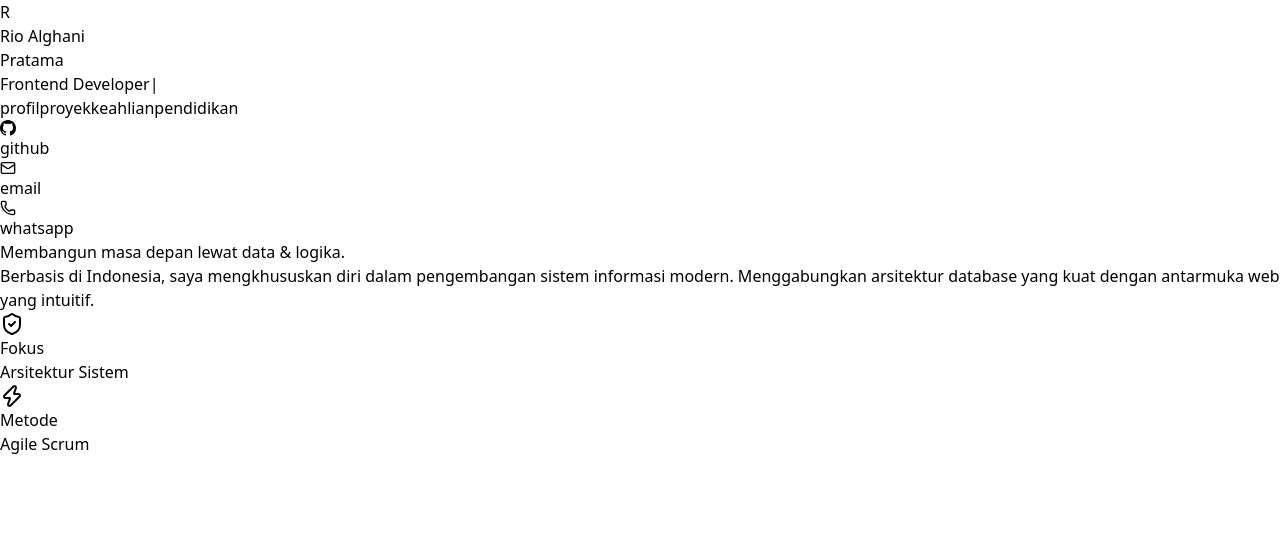
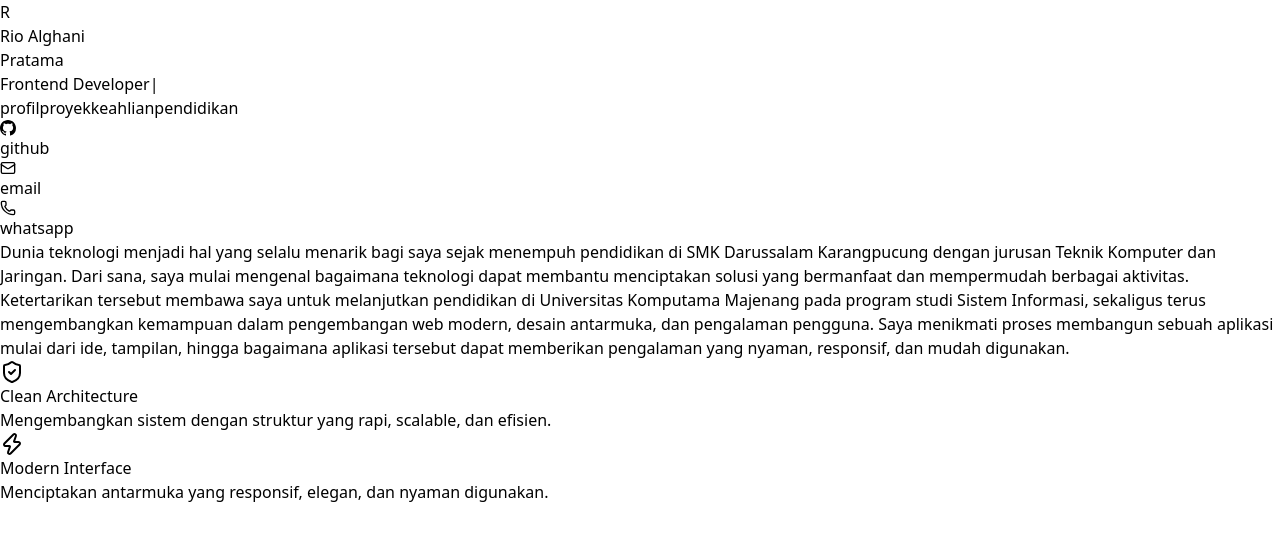
Before and after one commit to Rioalghanipratama/Rio_alghanipratama, a React (Vite) app: page / in a window 1280 px wide. Shown: the top 540 px of the page. Built offline with nearby package versions, Linux system fonts and the light colour scheme.

Commit message:
Enhance portfolio UI and about section

```diff
--- a/src/App.jsx
+++ b/src/App.jsx
@@ -126,19 +126,41 @@ useEffect(() => {
 function ProfilContent() {
   return (
     <div className="space-y-16">
-      <header className="space-y-8">
-        <h2 className="text-5xl lg:text-7xl font-bold text-white tracking-tighter leading-none">
-          Membangun masa depan lewat <span className="text-blue-500 italic">data</span> & <span className="text-white/40">logika.</span>
-        </h2>
-        <p className="text-xl leading-relaxed text-[#888] font-light">
-          Berbasis di Indonesia, saya mengkhususkan diri dalam pengembangan sistem informasi modern. Menggabungkan arsitektur database yang kuat dengan antarmuka web yang intuitif.
-        </p>
-      </header>
+      <p className="max-w-2xl text-lg leading-relaxed text-[#888] font-light">
+        Dunia teknologi menjadi hal yang selalu menarik bagi saya sejak menempuh pendidikan di
+        <a
+        href="https://smkdaka.sch.id/"
+        target="_blank"
+        rel="noreferrer"
+        className="text-white hover:text-blue-400 transition-all duration-300"
+        >
+          {" "}SMK Darussalam Karangpucung{" "}
+        </a>
+        dengan jurusan Teknik Komputer dan Jaringan. Dari sana, saya mulai mengenal bagaimana teknologi dapat membantu menciptakan solusi yang bermanfaat dan mempermudah berbagai aktivitas.
+        Ketertarikan tersebut membawa saya untuk melanjutkan pendidikan di
+        <a
+          href="https://unikma.ac.id/"
+          target="_blank"
+          rel="noreferrer"
+          className="text-white hover:text-blue-400 transition-all duration-300"
+        >
+          {" "}Universitas Komputama Majenang{" "}
+        </a>
+        pada program studi Sistem Informasi, sekaligus terus mengembangkan kemampuan dalam pengembangan web modern, desain antarmuka, dan pengalaman pengguna.
+        Saya menikmati proses membangun sebuah aplikasi mulai dari ide, tampilan, hingga bagaimana aplikasi tersebut dapat memberikan pengalaman yang nyaman, responsif, dan mudah digunakan.
+      </p>
 
-      <div className="grid grid-cols-1 md:grid-cols-2 gap-8">
-        <StatBox icon={<ShieldCheck className="text-emerald-500"/>} title="Fokus" desc="Arsitektur Sistem" />
-        <StatBox icon={<Zap className="text-yellow-500"/>} title="Metode" desc="Agile Scrum" />
-      </div>
+      <StatBox
+  icon={<ShieldCheck className="text-cyan-400" />}
+  title="Clean Architecture"
+  desc="Mengembangkan sistem dengan struktur yang rapi, scalable, dan efisien."
+/>
+
+<StatBox
+  icon={<Zap className="text-yellow-400" />}
+  title="Modern Interface"
+  desc="Menciptakan antarmuka yang responsif, elegan, dan nyaman digunakan."
+/>
     </div>
   );
 }
@@ -285,8 +307,8 @@ function SectionHeader({ title, subtitle }) {
 
 function StatBox({ icon, title, desc }) {
   return (
-    <div className="p-8 rounded-[2rem] bg-white/5 border border-white/5 hover:border-white/10 transition-all group">
-      <div className="mb-4 transition-transform group-hover:scale-110 duration-500">{icon}</div>
+    <div className="p-8 rounded-[2rem] bg-white/5 border border-white/5 hover:border-blue-500/20 hover:bg-white/[0.07] transition-all duration-500 group hover:-translate-y-1">
+      <div className="mb-4 transition-transform group-hover:scale-125 duration-500">{icon}</div>
       <h4 className="text-white font-bold text-lg">{title}</h4>
       <p className="text-sm text-[#666]">{desc}</p>
     </div>
```
